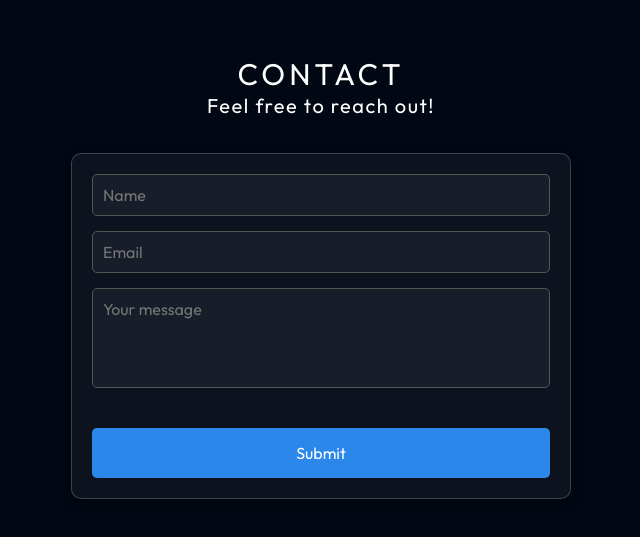
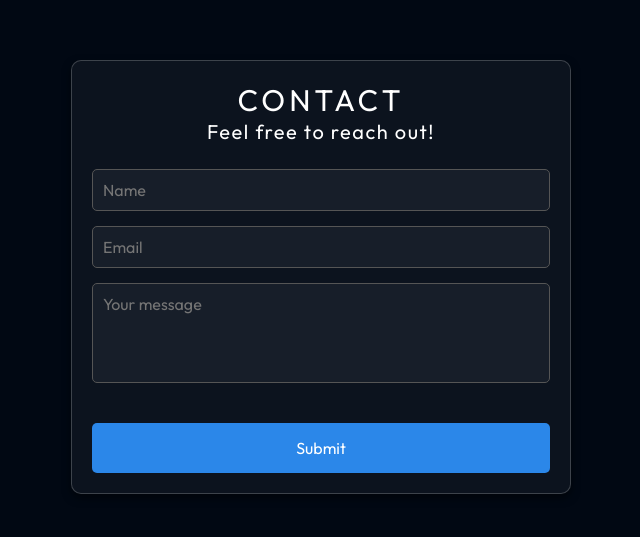
Before and after one commit to lajeesh1/portfolio-Lajeesh, a React (Vite) app: page / in a window 1280 px wide. Shown: the part 2183-2720 px from the top of the page, without its empty margins (319-959 px from the left). Built offline with nearby package versions, Linux system fonts and the light colour scheme.

Commit message:
contact updated-2 21102024

```diff
--- a/src/components/contact/Contact.jsx
+++ b/src/components/contact/Contact.jsx
@@ -49,12 +49,13 @@ function Contact() {
 
   return (
     <footer id="contact" className={styles.container}>
+
+
+      <form onSubmit={handleSubmit} className={styles.formContainer}>
       <div className={styles.text}>
         <h2>Contact</h2>
         <p>Feel free to reach out!</p>
       </div>
-
-      <form onSubmit={handleSubmit} className={styles.formContainer}>
         <input
           type="text"
           placeholder="Name"
```
